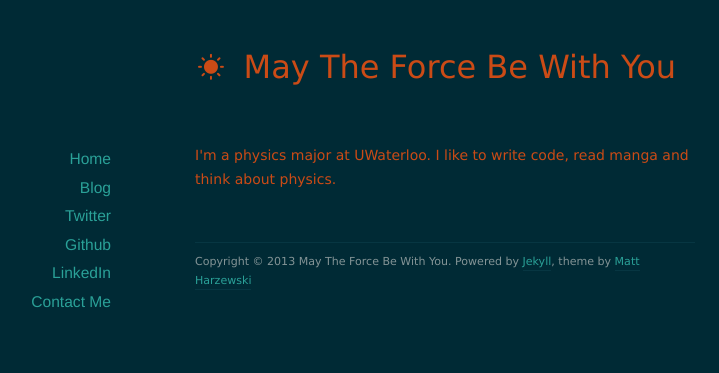
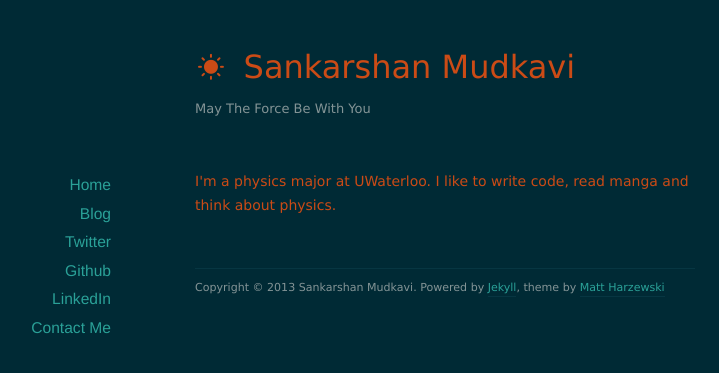
Before and after one commit to Sankarshan-Mudkavi/Sankarshan-Mudkavi.github.io, a Jekyll site: the page built from index.html, in a window 1280 px wide. Shown: the top 373 px of the page, without its empty margins (195-914 px from the left). Built offline with Jekyll 4.4.1, drawn with Linux system fonts in a browser that asks for light colours; nearby versions of some CDN libraries; Markdown is read by kramdown in place of the engine named in the settings; the list of posts is cut into pages by our own code.

Commit message:
Updated Copyright

```diff
--- a/_config.yml
+++ b/_config.yml
@@ -1,4 +1,5 @@
-name: May The Force Be With You
+name: Sankarshan Mudkavi
+description: May The Force Be With You
 markdown: redcarpet
 pygments: true
 paginate: 10
```
